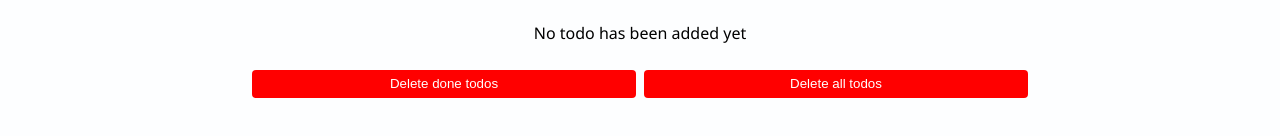
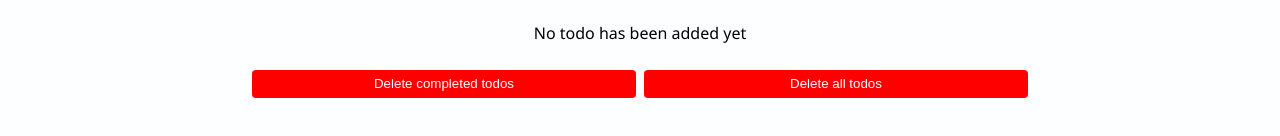
Before and after one commit to ankitbareth-dev/todo-app, a React (Vite) app: page / in a window 1280 px wide. Shown: the part 330-466 px from the top of the page. Built offline with nearby package versions, Linux system fonts and the light colour scheme.

Commit message:
impliment delete all todos feature

```diff
--- a/src/App.jsx
+++ b/src/App.jsx
@@ -82,6 +82,15 @@ function App() {
     }
   })();
 
+  const deleteAllTodos = () => {
+    setTodos([]);
+    localStorage.setItem("todos", JSON.stringify(todos));
+  };
+
+  const deleteCompletedTodos = () => {
+    setTodos((prev) => prev.filter((todo) => !todo.completed));
+  };
+
   return (
     <div className="app-container">
       <h2 className="title">TodoInput</h2>
@@ -110,8 +119,12 @@ function App() {
         handleToggleTodo={handleToggleTodo}
       />
       <div className="delete-button-container">
-        <button className="delete-task-btn">Delete done todos</button>
-        <button className="delete-task-btn">Delete all todos</button>
+        <button className="delete-task-btn" onClick={deleteCompletedTodos}>
+          Delete completed todos
+        </button>
+        <button className="delete-task-btn" onClick={deleteAllTodos}>
+          Delete all todos
+        </button>
       </div>
     </div>
   );
```
